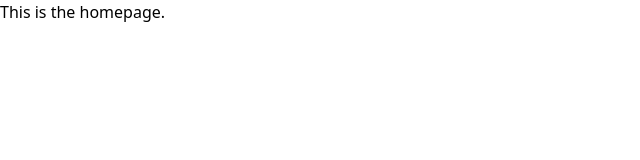
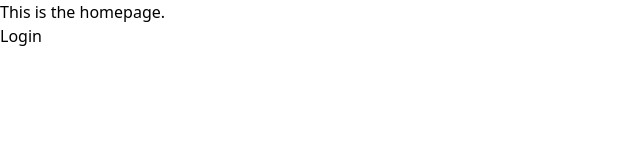
Before and after one commit to Karanjeet-kumar/BlogPost-AI-App, a Next.js app: page / in a window 1280 px wide. Shown: the top 160 px of the page, without its empty margins (0-640 px from the left). Built offline with nearby package versions, Linux system fonts and the light colour scheme; no server answers.

Commit message:
Setup-Auth0-for-Authentication

```diff
--- a/next.config.js
+++ b/next.config.js
@@ -1,6 +1,9 @@
 /** @type {import('next').NextConfig} */
 const nextConfig = {
   reactStrictMode: true,
-}
+  images: {
+    domains: ["s.gravatar.com"],
+  },
+};
 
-module.exports = nextConfig
+module.exports = nextConfig;
--- a/pages/_app.js
+++ b/pages/_app.js
@@ -1,7 +1,12 @@
-import '../styles/globals.css'
+import "../styles/globals.css";
+import { UserProvider } from "@auth0/nextjs-auth0/client";
 
 function MyApp({ Component, pageProps }) {
-  return <Component {...pageProps} />
+  return (
+    <UserProvider>
+      <Component {...pageProps} />
+    </UserProvider>
+  );
 }
 
-export default MyApp
+export default MyApp;
--- /dev/null
+++ b/pages/api/auth/[...auth0].js
@@ -0,0 +1,3 @@
+import { handleAuth } from "@auth0/nextjs-auth0";
+
+export default handleAuth();
--- a/pages/index.js
+++ b/pages/index.js
@@ -1,7 +1,31 @@
+import Link from "next/link";
+import { useUser } from "@auth0/nextjs-auth0/client";
+import Image from "next/image";
+
 export default function Home() {
+  const { user } = useUser();
+  console.log("USER: ", user);
   return (
     <div>
       <h1>This is the homepage.</h1>
+      <div>
+        {user ? (
+          <>
+            <div>
+              <Image
+                src={user.picture}
+                alt={user.name}
+                height={50}
+                width={50}
+              />
+            </div>
+            <div>{user.email}</div>
+            <Link href="/api/auth/logout">Logout</Link>
+          </>
+        ) : (
+          <Link href="/api/auth/login">Login</Link>
+        )}
+      </div>
     </div>
   );
 }
```
